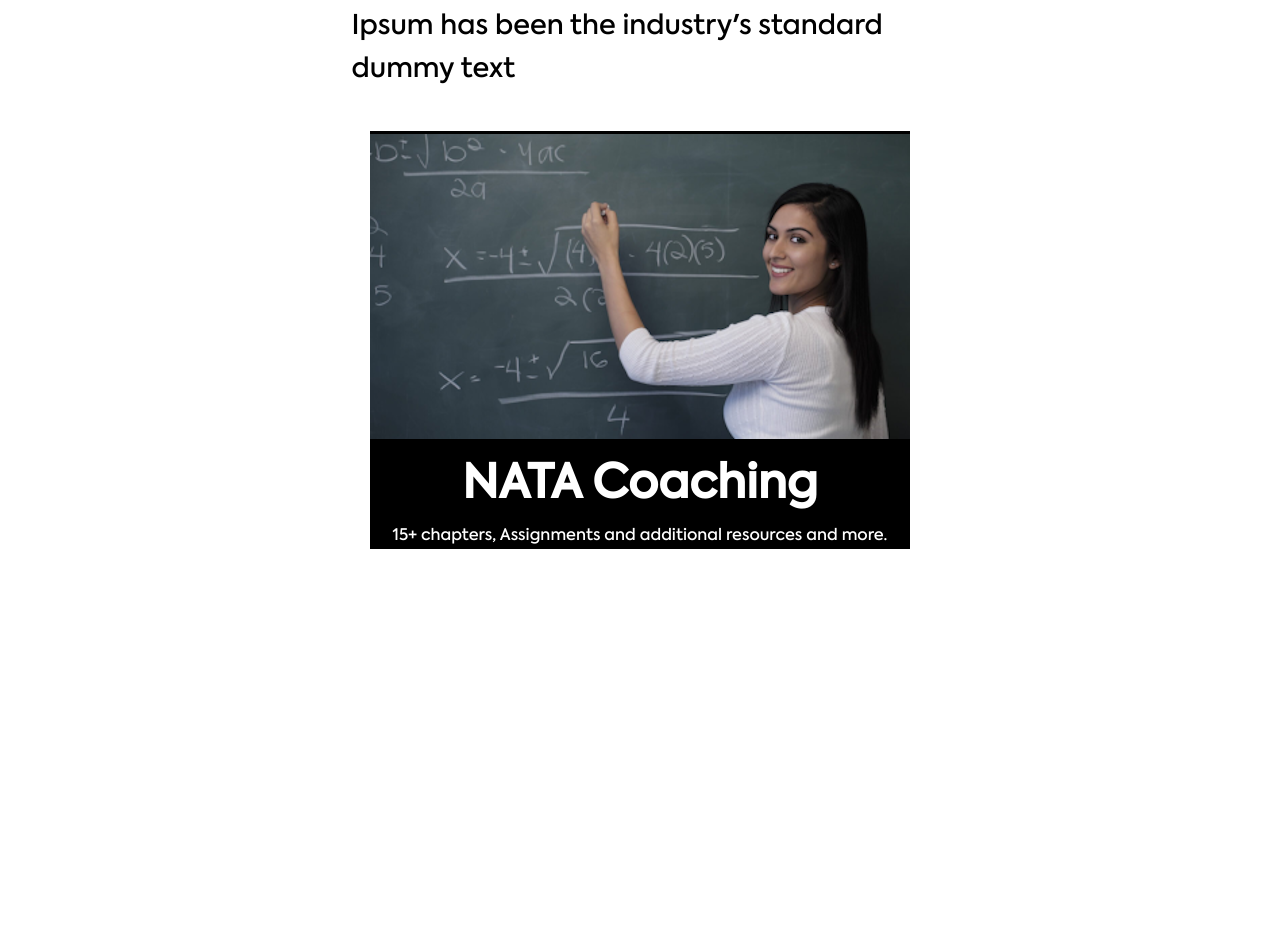
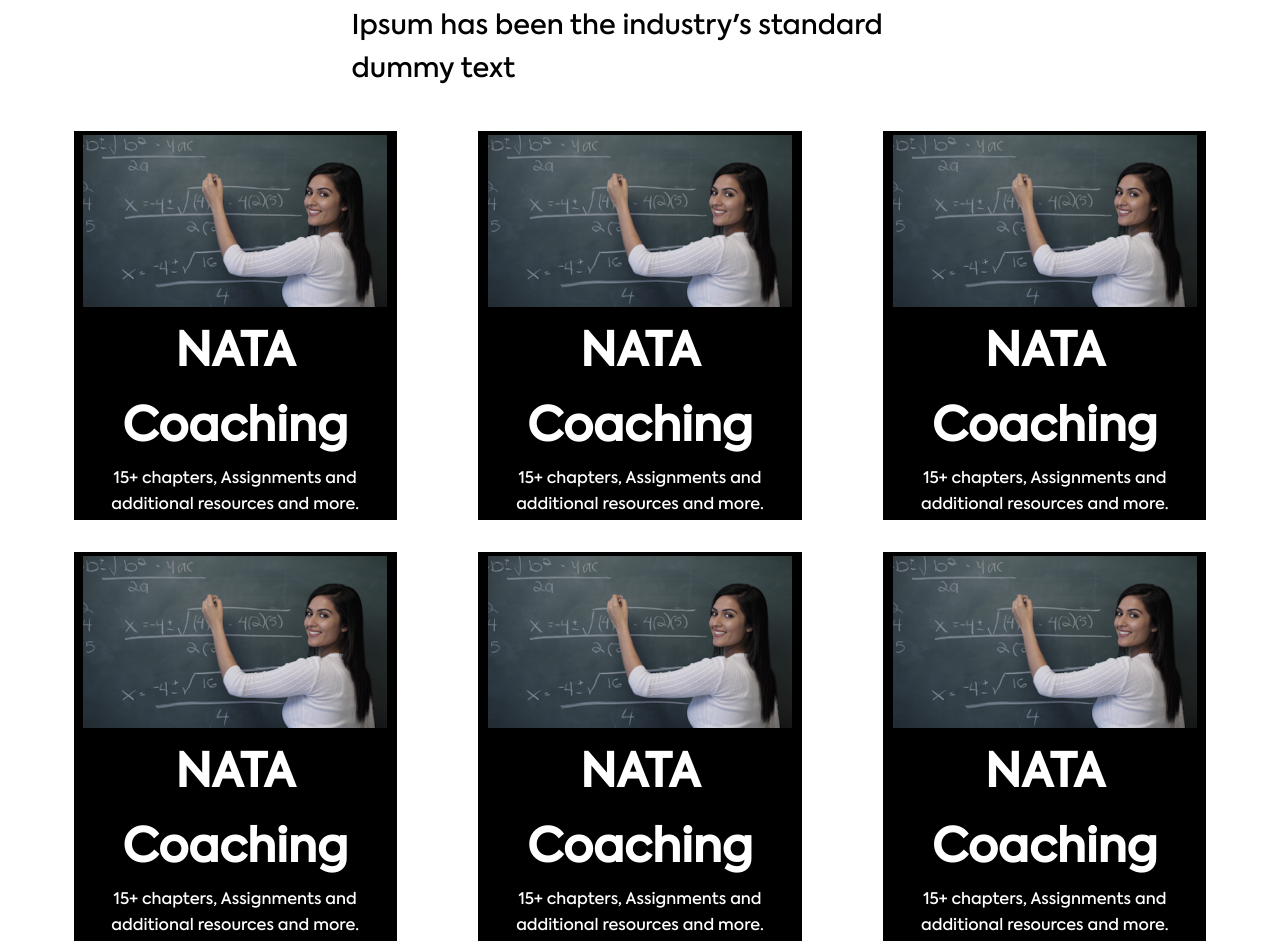
Before and after one commit to jaistarx/delopus, a React (Create React App) app: page /courses in a window 1280 px wide. Shown: the part 441-1392 px from the top of the page. Before the commit the page ends 1014 px from the top, so only its background shows below. Built offline with nearby package versions, Linux system fonts and the light colour scheme.

Commit message:
mouse hover fix

```diff
--- a/src/Coursepage.js
+++ b/src/Coursepage.js
@@ -4,14 +4,17 @@ import "./Courses.css";
 function Courses() {
   const [a, setA] = useState(false);
   const [b, setB] = useState(true);
-  const F = () => {
-    if (a === true) {
-      setA(false);
-      setB(true);
-    } else {
-      setA(true);
-      setB(false);
-    }
+  const [show, setShow] = useState(0);
+
+  const F = (e) => {
+    setA(true);
+    setB(false);
+    setShow(e);
+  };
+  const G = (e) => {
+    setA(false);
+    setB(true);
+    setShow(0);
   };
 
   return (
@@ -24,9 +27,17 @@ function Courses() {
         </p>
       </div>
       <div className="fluxing">
-        <div className="img" onMouseEnter={F} onMouseLeave={F}>
-          <img src="images/test.png" alt="courseimg"></img>
-          {a && (
+        <div
+          className="img"
+          onMouseEnter={(e) => F(1)}
+          onMouseLeave={(e) => G(1)}
+        >
+          <img
+            src="images/test.png"
+            alt="courseimg"
+            className="image-align"
+          ></img>
+          {show === 1 && a && (
             <div className="coursebox">
               <h1>NATA Coaching</h1>
               <p>
@@ -37,12 +48,12 @@ function Courses() {
                 standard dummy text
               </p>
               <div className="fluxing">
-              <button>course details</button>
-              <button>join now</button>
+                <button>course details</button>
+                <button>join now</button>
               </div>
             </div>
           )}
-          {b && (
+          {(show !== 1 || b) && (
             <div className="coursebox">
               <h1>NATA Coaching</h1>
               <p>
@@ -51,41 +62,34 @@ function Courses() {
             </div>
           )}
         </div>
-        {/* <div className="img" className="img" onMouseEnter={F} onMouseLeave={F}>
-          <img src="images/test.png" alt="courseimg"></img>
-          {a && (
-            <div>
-              <h1>Fine art workshop</h1>
-              <p>
-                Lorem Ipsum is simply dummy text of the printing and typesetting
-                industry. Lorem Ipsum has been the industry's standard dummy
-                text
-              </p>
-            </div>
-          )}
-          {b && (
-            <div>
-              <h1>Fine art workshop</h1>
-              <p>
-                15+ chapters, Assignments and additional resources and more.
-              </p>
-            </div>
-          )}
-        </div>
-        <div className="img" className="img" onMouseEnter={F} onMouseLeave={F}>
-          <img src="images/test.png" alt="courseimg"></img>
-          {a && (
-            <div>
+        <div
+          className="img"
+          onMouseEnter={(e) => F(2)}
+          onMouseLeave={(e) => G(2)}
+        >
+          <img
+            src="images/test.png"
+            alt="courseimg"
+            className="image-align"
+          ></img>
+          {show === 2 && a && (
+            <div className="coursebox">
               <h1>NATA Coaching</h1>
               <p>
                 Lorem Ipsum is simply dummy text of the printing and typesetting
                 industry. Lorem Ipsum has been the industry's standard dummy
-                text
+                text.Lorem Ipsum is simply dummy text of the printing and
+                typesetting industry. Lorem Ipsum has been the industry's
+                standard dummy text
               </p>
+              <div className="fluxing">
+                <button>course details</button>
+                <button>join now</button>
+              </div>
             </div>
           )}
-          {b && (
-            <div>
+          {(show !== 2 || b) && (
+            <div className="coursebox">
               <h1>NATA Coaching</h1>
               <p>
                 15+ chapters, Assignments and additional resources and more.
@@ -93,20 +97,34 @@ function Courses() {
             </div>
           )}
         </div>
-        <div className="img" className="img" onMouseEnter={F} onMouseLeave={F}>
-          <img src="images/test.png" alt="courseimg"></img>
-          {a && (
-            <div>
+        <div
+          className="img"
+          onMouseEnter={(e) => F(3)}
+          onMouseLeave={(e) => G(3)}
+        >
+          <img
+            src="images/test.png"
+            alt="courseimg"
+            className="image-align"
+          ></img>
+          {show === 3 && a && (
+            <div className="coursebox">
               <h1>NATA Coaching</h1>
               <p>
                 Lorem Ipsum is simply dummy text of the printing and typesetting
                 industry. Lorem Ipsum has been the industry's standard dummy
-                text
+                text.Lorem Ipsum is simply dummy text of the printing and
+                typesetting industry. Lorem Ipsum has been the industry's
+                standard dummy text
               </p>
+              <div className="fluxing">
+                <button>course details</button>
+                <button>join now</button>
+              </div>
             </div>
           )}
-          {b && (
-            <div>
+          {(show !== 3 || b) && (
+            <div className="coursebox">
               <h1>NATA Coaching</h1>
               <p>
                 15+ chapters, Assignments and additional resources and more.
@@ -114,20 +132,34 @@ function Courses() {
             </div>
           )}
         </div>
-        <div className="img" className="img" onMouseEnter={F} onMouseLeave={F}>
-          <img src="images/test.png" alt="courseimg"></img>
-          {a && (
-            <div>
+        <div
+          className="img"
+          onMouseEnter={(e) => F(4)}
+          onMouseLeave={(e) => G(4)}
+        >
+          <img
+            src="images/test.png"
+            alt="courseimg"
+            className="image-align"
+          ></img>
+          {show === 4 && a && (
+            <div className="coursebox">
               <h1>NATA Coaching</h1>
               <p>
                 Lorem Ipsum is simply dummy text of the printing and typesetting
                 industry. Lorem Ipsum has been the industry's standard dummy
-                text
+                text.Lorem Ipsum is simply dummy text of the printing and
+                typesetting industry. Lorem Ipsum has been the industry's
+                standard dummy text
               </p>
+              <div className="fluxing">
+                <button>course details</button>
+                <button>join now</button>
+              </div>
             </div>
           )}
-          {b && (
-            <div>
+          {(show !== 4 || b) && (
+            <div className="coursebox">
               <h1>NATA Coaching</h1>
               <p>
                 15+ chapters, Assignments and additional resources and more.
@@ -135,27 +167,76 @@ function Courses() {
             </div>
           )}
         </div>
-        <div className="img" className="img" onMouseEnter={F} onMouseLeave={F}>
-          <img src="images/test.png" alt="courseimg"></img>
-          {a && (
-            <div>
+        <div
+          className="img"
+          onMouseEnter={(e) => F(5)}
+          onMouseLeave={(e) => G(5)}
+        >
+          <img
+            src="images/test.png"
+            alt="courseimg"
+            className="image-align"
+          ></img>
+          {show === 5 && a && (
+            <div className="coursebox">
               <h1>NATA Coaching</h1>
               <p>
                 Lorem Ipsum is simply dummy text of the printing and typesetting
                 industry. Lorem Ipsum has been the industry's standard dummy
-                text
+                text.Lorem Ipsum is simply dummy text of the printing and
+                typesetting industry. Lorem Ipsum has been the industry's
+                standard dummy text
               </p>
+              <div className="fluxing">
+                <button>course details</button>
+                <button>join now</button>
+              </div>
             </div>
           )}
-          {b && (
-            <div>
+          {(show !== 5 || b) && (
+            <div className="coursebox">
               <h1>NATA Coaching</h1>
               <p>
                 15+ chapters, Assignments and additional resources and more.
               </p>
             </div>
           )}
-        </div> */}
+        </div>
+        <div
+          className="img"
+          onMouseEnter={(e) => F(6)}
+          onMouseLeave={(e) => G(6)}
+        >
+          <img
+            src="images/test.png"
+            alt="courseimg"
+            className="image-align"
+          ></img>
+          {show === 6 && a && (
+            <div className="coursebox">
+              <h1>NATA Coaching</h1>
+              <p>
+                Lorem Ipsum is simply dummy text of the printing and typesetting
+                industry. Lorem Ipsum has been the industry's standard dummy
+                text.Lorem Ipsum is simply dummy text of the printing and
+                typesetting industry. Lorem Ipsum has been the industry's
+                standard dummy text
+              </p>
+              <div className="fluxing">
+                <button>course details</button>
+                <button>join now</button>
+              </div>
+            </div>
+          )}
+          {(show !== 6 || b) && (
+            <div className="coursebox">
+              <h1>NATA Coaching</h1>
+              <p>
+                15+ chapters, Assignments and additional resources and more.
+              </p>
+            </div>
+          )}
+        </div>
       </div>
     </div>
   );
--- a/src/Courses.css
+++ b/src/Courses.css
@@ -32,13 +32,17 @@ body {
   flex-wrap: wrap;
   justify-content: space-evenly;
 }
-
+.image-align{
+  width:95%;
+}
 .img {
   text-align: center;
   background-color: black;
   margin: 0.5rem 0.5rem 1.5rem;
+  padding: 0.1rem;
   height: 100%;
-  width: 540px;
+  width: 25%;
+
   border-top:3.5px solid black;
 }
 
```
